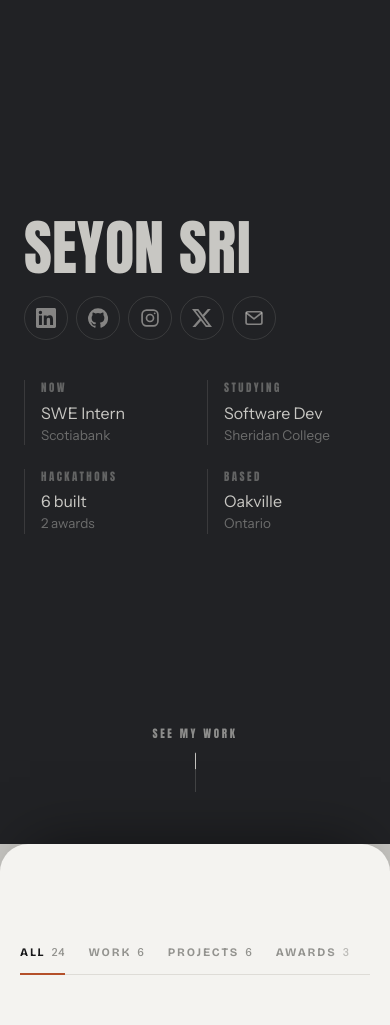
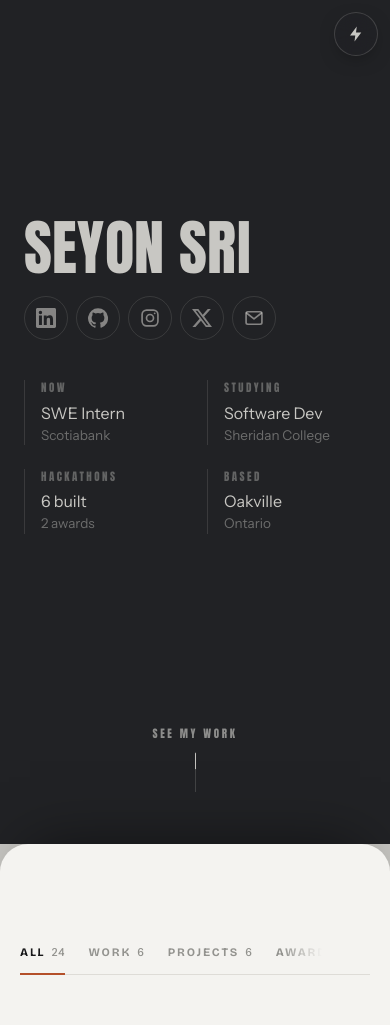
Before and after one commit to S3yon/S3yon.com, a Next.js app: page / in a window 390 px wide. Shown: the top 1025 px of the page. Built offline with nearby package versions, Linux system fonts and the light colour scheme; no server answers.

Commit message:
feat(theme): add a dark mode switch to the top-right of every page
Tapping the bolt floods the new theme out in a growing circle. Filter tabs stop short of it on smaller screens.

```diff
--- a/app/layout.tsx
+++ b/app/layout.tsx
@@ -2,6 +2,7 @@ import type { Metadata, Viewport } from "next";
 import { Anton, Bricolage_Grotesque, Instrument_Sans } from "next/font/google";
 import "./globals.css";
 import { themeBootScript } from "@/lib/theme-boot";
+import ThunderSwitch from "@/components/ThunderSwitch";
 
 const display = Anton({
   subsets: ["latin"],
@@ -46,7 +47,10 @@ export default function RootLayout({
       <head>
         <script dangerouslySetInnerHTML={{ __html: themeBootScript }} />
       </head>
-      <body className="font-sans antialiased">{children}</body>
+      <body className="font-sans antialiased">
+        {children}
+        <ThunderSwitch />
+      </body>
     </html>
   );
 }
--- a/components/Feed.tsx
+++ b/components/Feed.tsx
@@ -736,7 +736,7 @@ function FilterBar({
       <div className="flex items-end justify-between gap-6 border-b border-rule">
         <nav
           aria-label="Filter timeline"
-          className="-mb-px flex gap-6 overflow-x-auto pr-8 [mask-image:linear-gradient(to_right,black_calc(100%-40px),transparent)] [scrollbar-width:none] sm:gap-8 lg:pr-0 lg:[mask-image:none]"
+          className="-mb-px mr-12 flex gap-6 overflow-x-auto pr-8 lg:mr-0 [mask-image:linear-gradient(to_right,black_calc(100%-40px),transparent)] [scrollbar-width:none] sm:gap-8 lg:pr-0 lg:[mask-image:none]"
         >
           {FILTERS.map((f) => {
             const on = f.key === active;
--- /dev/null
+++ b/components/ThunderSwitch.tsx
@@ -0,0 +1,29 @@
+'use client';
+
+import { useTheme } from '@/lib/theme';
+import { switchWithCircle } from '@/lib/theme-reveal';
+
+// Dark mode toggle, fixed top-right on every page: tap the bolt and the new theme floods out
+// from it in a growing circle, like a lightning flash lighting (or blacking out) the page.
+// Readable over both the charcoal cover and the paper timeline; clears the iOS status bar.
+export default function ThunderSwitch() {
+  const { theme } = useTheme();
+  return (
+    <button
+      type="button"
+      onClick={(e) => {
+        const r = e.currentTarget.getBoundingClientRect();
+        // read the live page, not state, so the switch can never go the wrong way
+        const isDark = document.documentElement.classList.contains('dark');
+        switchWithCircle(isDark ? 'light' : 'dark', r.left + r.width / 2, r.top + r.height / 2);
+      }}
+      aria-label={theme === 'dark' ? 'Switch to light mode' : 'Switch to dark mode'}
+      style={{ top: 'max(12px, env(safe-area-inset-top))', right: 'max(12px, env(safe-area-inset-right))' }}
+      className="group fixed z-50 grid h-11 w-11 place-items-center rounded-full border border-chalk/20 bg-charcoal/70 text-chalk shadow-[0_6px_20px_-8px_rgba(0,0,0,0.5)] backdrop-blur-md transition-colors hover:border-chalk/50"
+    >
+      <svg width="18" height="18" viewBox="0 0 24 24" className="transition-transform duration-300 group-hover:rotate-12 group-active:scale-90">
+        <path d="M13 2 4 14h7l-1 8 9-12h-7l1-8Z" fill={theme === 'dark' ? '#F6CE3A' : 'currentColor'} />
+      </svg>
+    </button>
+  );
+}
--- a/components/theme-fx/ThunderSwitch.tsx
+++ /dev/null
@@ -1,25 +0,0 @@
-'use client';
-
-import { useTheme } from '@/lib/theme';
-import { switchWithCircle } from './reveal';
-
-// 2 · Thunder switch: tap the bolt and the new theme floods out from it in a growing circle,
-// like a lightning flash lighting (or blacking out) the page.
-export default function ThunderSwitch() {
-  const { theme } = useTheme();
-  return (
-    <button
-      type="button"
-      onClick={(e) => {
-        const r = e.currentTarget.getBoundingClientRect();
-        switchWithCircle(theme === 'dark' ? 'light' : 'dark', r.left + r.width / 2, r.top + r.height / 2);
-      }}
-      aria-label={theme === 'dark' ? 'Switch to light mode' : 'Switch to dark mode'}
-      className="group grid h-11 w-11 place-items-center rounded-full border border-current/30 transition-colors hover:border-current"
-    >
-      <svg width="18" height="18" viewBox="0 0 24 24" className="transition-transform duration-300 group-hover:rotate-12 group-active:scale-90">
-        <path d="M13 2 4 14h7l-1 8 9-12h-7l1-8Z" fill={theme === 'dark' ? '#F6CE3A' : 'currentColor'} />
-      </svg>
-    </button>
-  );
-}
```
Also changed, not shown: lib/theme-reveal.ts (renamed from components/theme-fx/reveal.ts).
